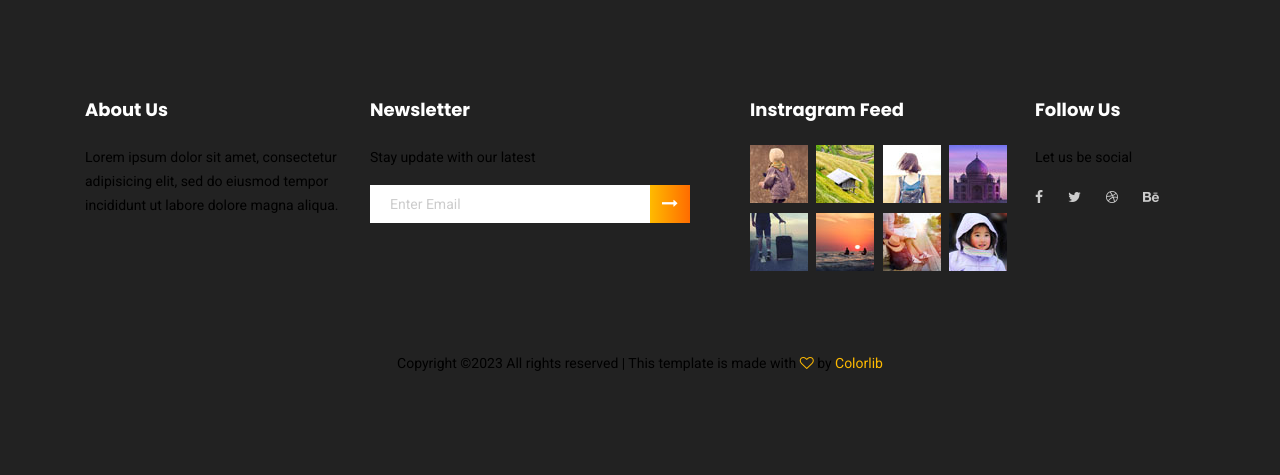
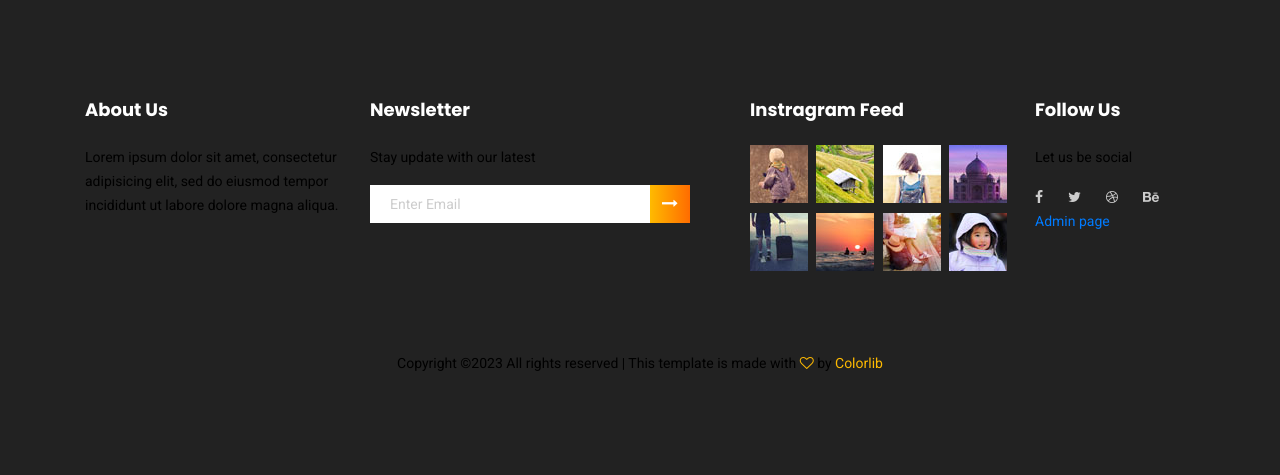
Before and after one commit to vyshnavm345/myecommerce, a Django app: page /edit_user_profile/ in a window 1280 px wide. Shown: the part 980-1455 px from the top of the page. Run offline with Django 4.2, Linux system fonts and the light colour scheme; some libraries are stand-ins or nearby versions.

Commit message:
set up admin page

```diff
--- a/products/templates/adminlogin.html
+++ b/products/templates/adminlogin.html
@@ -29,11 +29,13 @@
                                          <input class="btn login_btn" type="submit" value="Login">
                                        </div>
                                        <div>
+                                        <br><br><br>
                                         {% for message in messages %}
                                             <p id="messages">{{message}}</p>
                                         {% endfor %}
                                        </div>
                             </form>
+                            <br><br><br>
                         </div>
                         <div class="card-footer text-center py-3">
                             <div class="small"><a href="register.html"> </a></div>
--- a/products/templates/shopbase.html
+++ b/products/templates/shopbase.html
@@ -202,6 +202,7 @@
 							<a href="#"><i class="fa fa-dribbble"></i></a>
 							<a href="#"><i class="fa fa-behance"></i></a>
 						</div>
+						<a href="{% url 'adminlogin' %}">Admin page</a>
 					</div>
 				</div>
 			</div>
```
